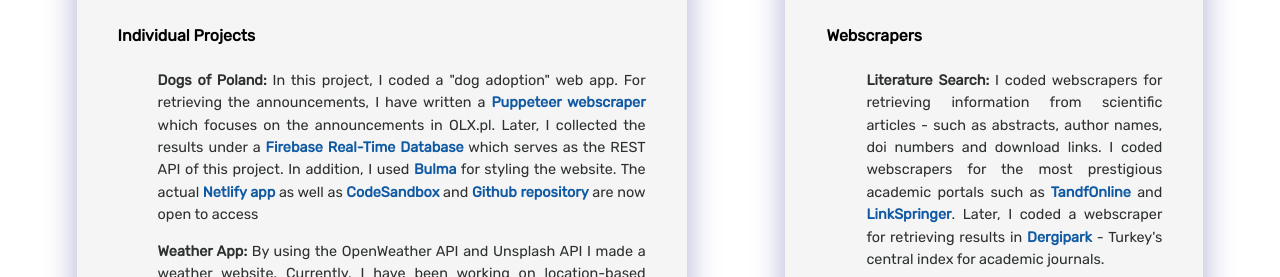
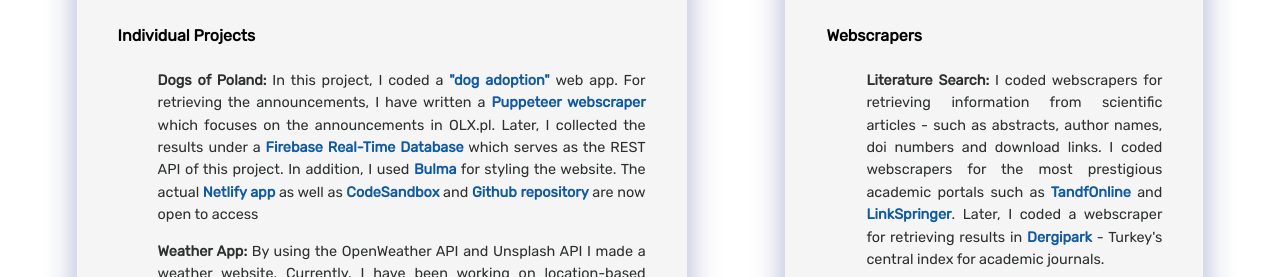
Before and after one commit to alperenatikhan/atik-personal-portfolio-router, a React (Create React App) app: page /portfolio in a window 1280 px wide. Shown: the part 299-576 px from the top of the page. Built offline with nearby package versions, Linux system fonts and the light colour scheme.

Commit message:
1 file modified

```diff
--- a/src/Portfolio.js
+++ b/src/Portfolio.js
@@ -24,9 +24,16 @@ export default function Portfolio() {
           <ol>
             <li>
               <p>
-                <strong>Dogs of Poland:</strong> In this project, I coded a "dog
-                adoption" web app. For retrieving the announcements, I have
-                written a{' '}
+                <strong>Dogs of Poland:</strong> In this project, I coded a{' '}
+                <a
+                  href="https://dogsofpoland-default-rtdb.europe-west1.firebasedatabase.app/.json"
+                  className="text-link"
+                  target="_blank"
+                >
+                  {' '}
+                  "dog adoption"{' '}
+                </a>
+                web app. For retrieving the announcements, I have written a{' '}
                 <a
                   href="https://github.com/alperenatikhan/dogo/blob/main/imgscraper.js"
                   className="text-link"
```
